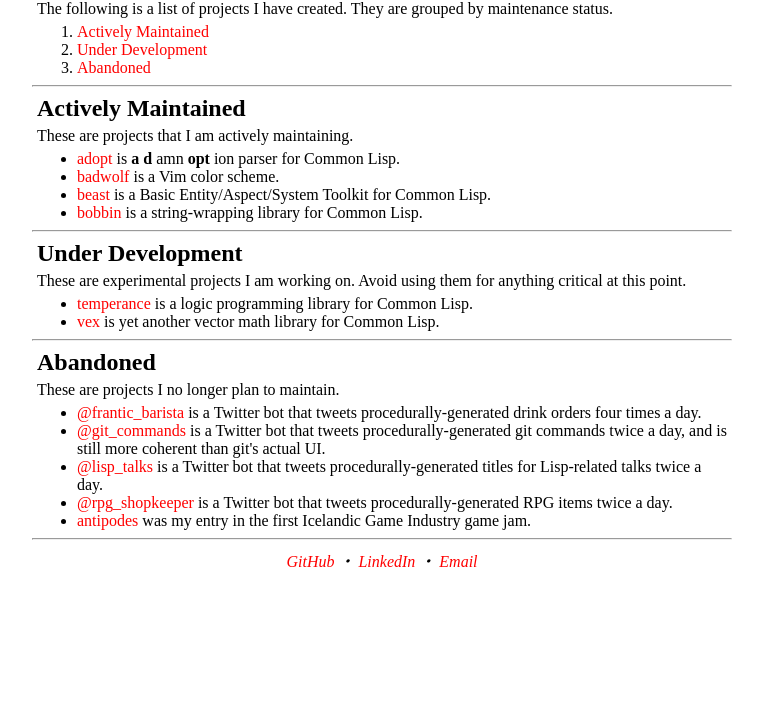
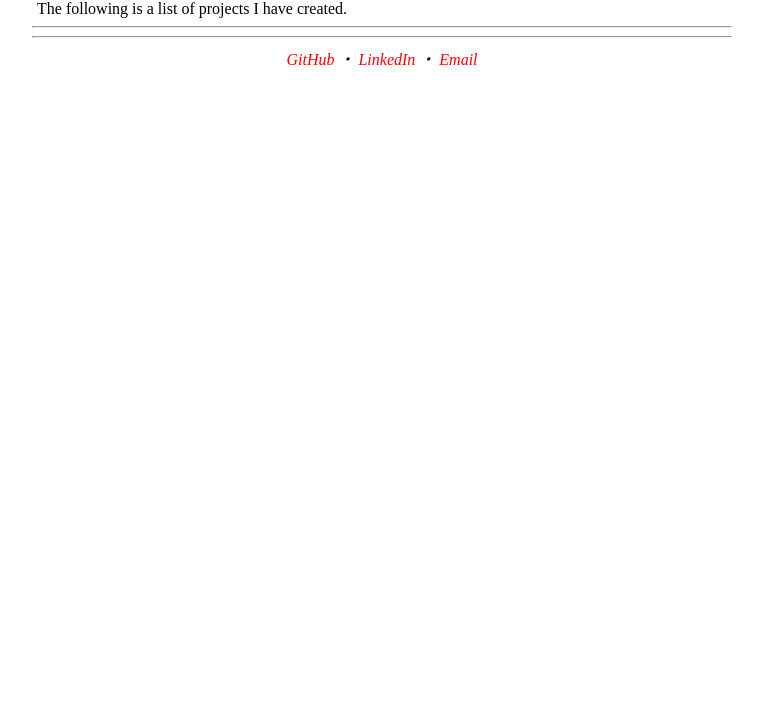
Before and after one commit to taekim99/taekim99.github.io, a plain HTML site: page projects/projects.html in a window 1280 px wide. Shown: the part 83-800 px from the top of the page, without its empty margins (258-1021 px from the left). Drawn offline with Linux system fonts and the light colour scheme.

Commit message:
Updated projects.html

```diff
--- a/projects/projects.html
+++ b/projects/projects.html
@@ -20,90 +20,9 @@
     <hr>
     <main>
         <h1>Projects</h1>
-        <p>The following is a list of projects I have created. They are grouped by maintenance status.</p>
-        <nav>
-            <ol class="table-of-contents">
-                <li>
-                    <a href="#actively-maintained">Actively Maintained</a>
-                </li>
-                <li>
-                    <a href="#under-development">Under Development</a>
-                </li>
-                <li>
-                    <a href="#abandoned">Abandoned</a>
-                </li>
-            </ol>
-        </nav>
+        <p>The following is a list of projects I have created.</p>
         <hr>
-        <section id="actively-maintained">
-            <h2>Actively Maintained</h2>
-            <p>These are projects that I am actively maintaining.</p>
-            <ul>
-                <li>
-                    <a href="https://docs.stevelosh.com/adopt/">adopt</a>
-                    is <strong>a</strong>
-                    <strong>d</strong>
-                    amn <strong>opt</strong>
-                    ion parser for Common Lisp.
-                </li>
-                <li>
-                    <a href="https://github.com/sjl/badwolf/">badwolf</a>
-                    is a Vim color scheme.
-                </li>
-                <li>
-                    <a href="https://docs.stevelosh.com/beast/">beast</a>
-                    is a Basic Entity/Aspect/System Toolkit for Common Lisp.
-                </li>
-                <li>
-                    <a href="https://docs.stevelosh.com/bobbin/">bobbin</a>
-                    is a string-wrapping library for Common Lisp.
-                </li>
-            </ul>
-        </section>
-        <hr>
-        <section id="under-development">
-            <h2>Under Development</h2>
-            <p>These are experimental projects I am working on. Avoid using them for anything critical at this point.</p>
-            <ul>
-                <li>
-                    <a href="https://docs.stevelosh.com/temperance/">temperance</a>
-                    is a logic programming library for Common Lisp.
-                </li>
-                <li>
-                    <a href="https://github.com/sjl/vex/">vex</a>
-                    is yet another vector math library for Common Lisp.
-                </li>
-            </ul>
-        </section>
-        <hr>
-        <section id="abandoned">
-            <h2>Abandoned</h2>
-            <p>These are projects I no longer plan to maintain.</p>
-            <ul>
-                <li>
-                    <a href="http://twitter.com/frantic_barista">@frantic_barista</a>
-                    is a Twitter bot that tweets procedurally-generated drink orders four times a day.
-                </li>
-                <li>
-                    <a href="http://twitter.com/git_commands">@git_commands</a>
-                    is a Twitter bot that tweets procedurally-generated git commands twice a day, and is still more
-                    coherent than git's actual UI.
-                </li>
-                <li>
-                    <a href="http://twitter.com/lisp_talks">@lisp_talks</a>
-                    is a Twitter bot that tweets procedurally-generated titles for Lisp-related talks twice a day.
-                </li>
-                <li>
-                    <a href="http://twitter.com/rpg_shopkeeper">@rpg_shopkeeper</a>
-                    is a Twitter bot that tweets procedurally-generated RPG items twice a day.
-                </li>
-                <li>
-                    <a href="http://github.com/sjl/antipodes/">antipodes</a>
-                    was my entry in the first Icelandic Game Industry game jam.
-                </li>
 
-            </ul>
-        </section>
     </main>
     <hr>
     <footer>
```
